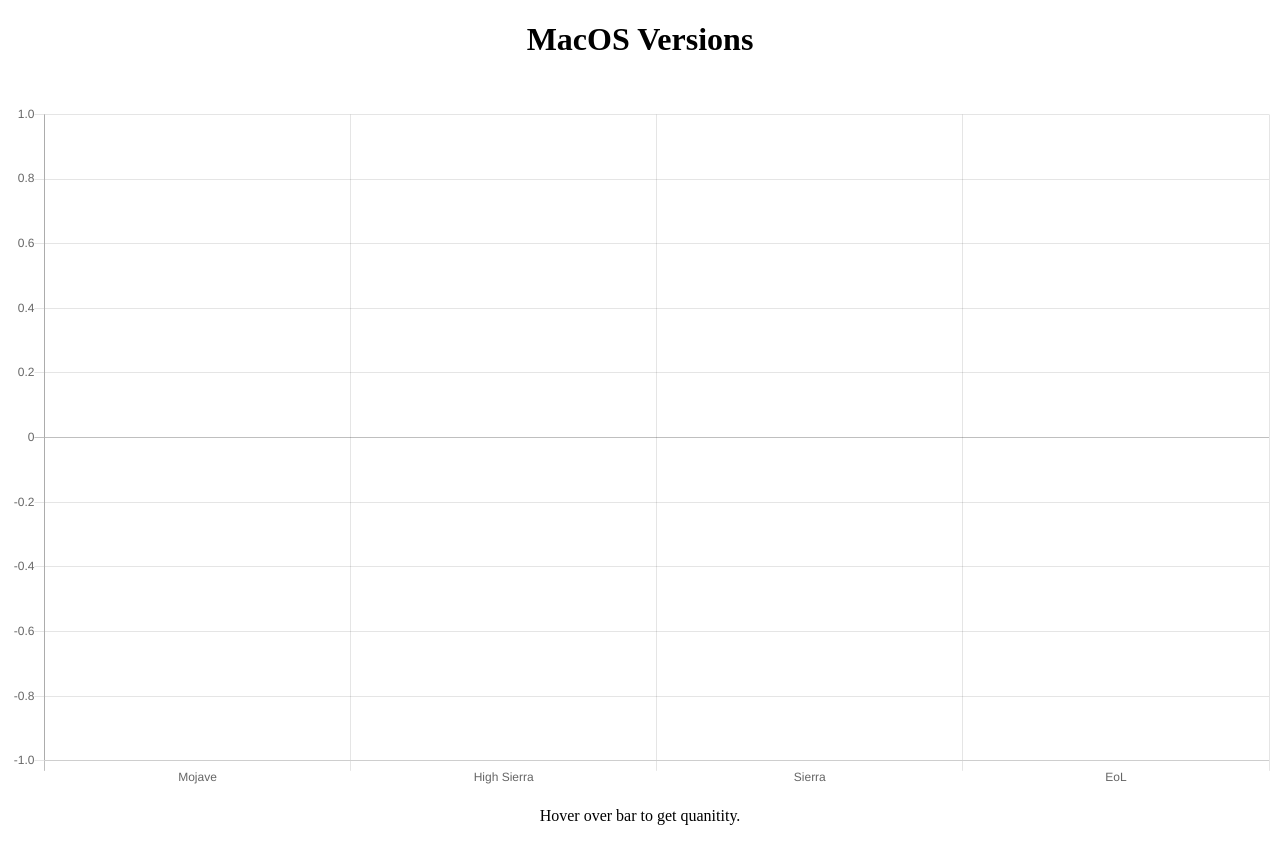
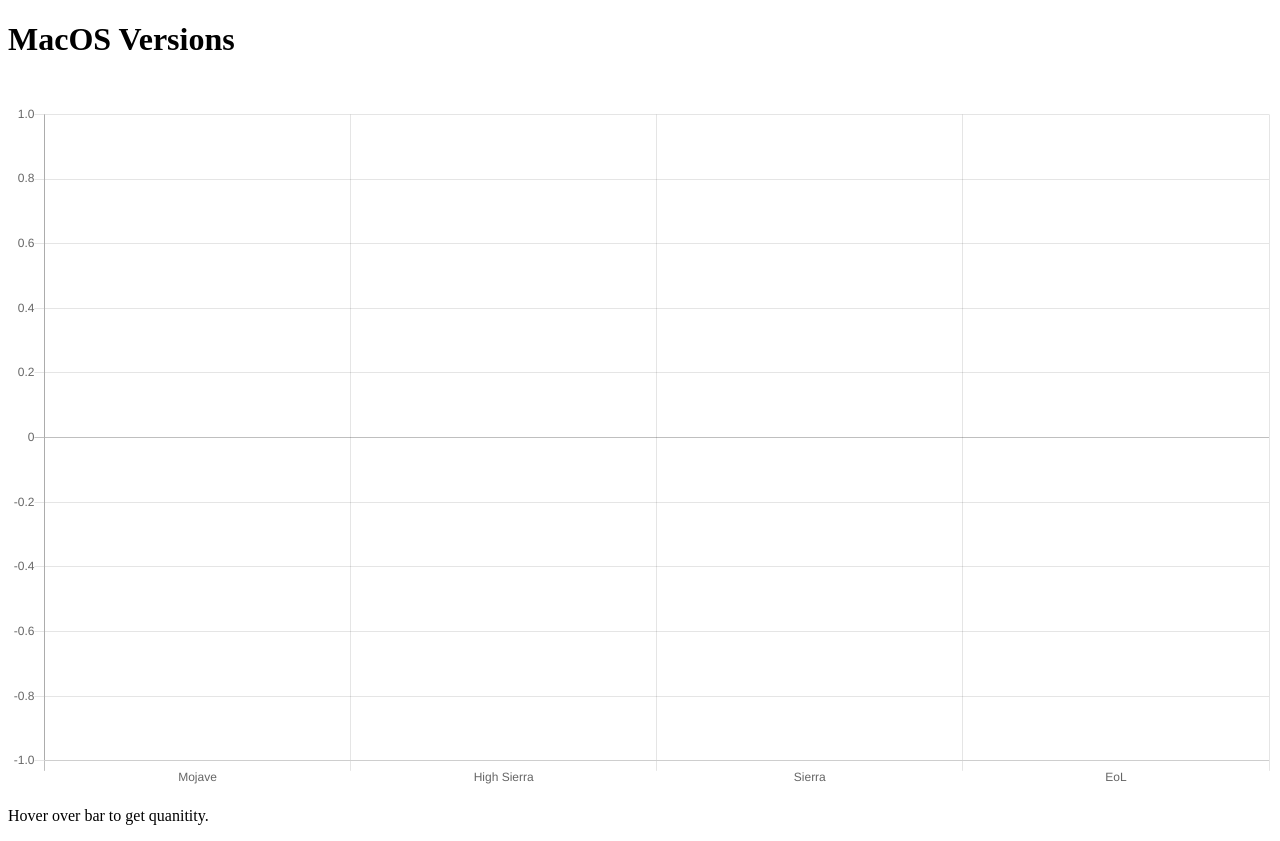
Before and after one commit to buhruce/10-min-jamf-charts, a plain HTML site: page index.html in a window 1280 px wide. Drawn offline with nearby package versions, Linux system fonts and the light colour scheme.

Commit message:
messing with spacing

```diff
--- a/index.html
+++ b/index.html
@@ -7,9 +7,9 @@
   </head>
   <body>
     <div class="wrapper">
-      <center><h1>MacOS Versions</h1></center>
+      <h1>MacOS Versions</h1>
       <canvas id="bar-chart" class="chart" width="800" height="450"></canvas>
-    <p align=CENTER>
+    <p>
         Hover over bar to get quanitity.
     </p>
     </div>
```
